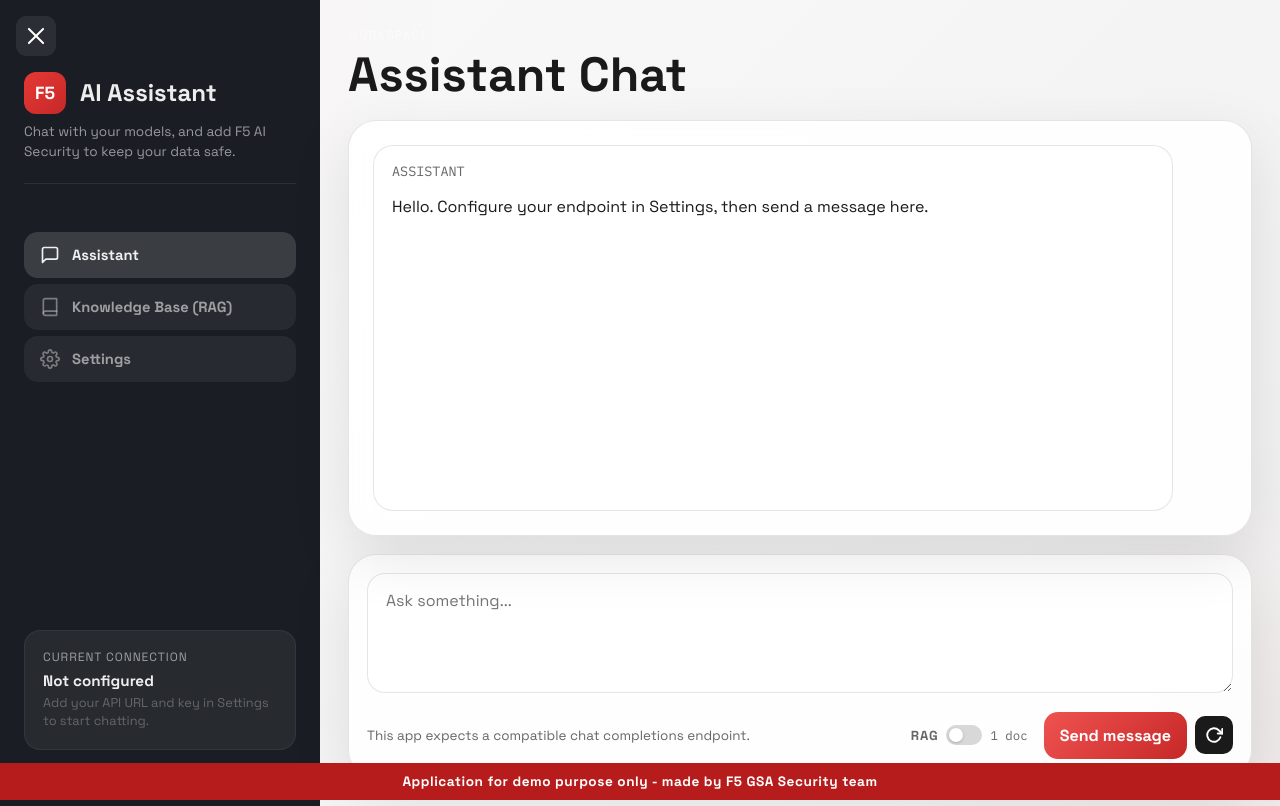
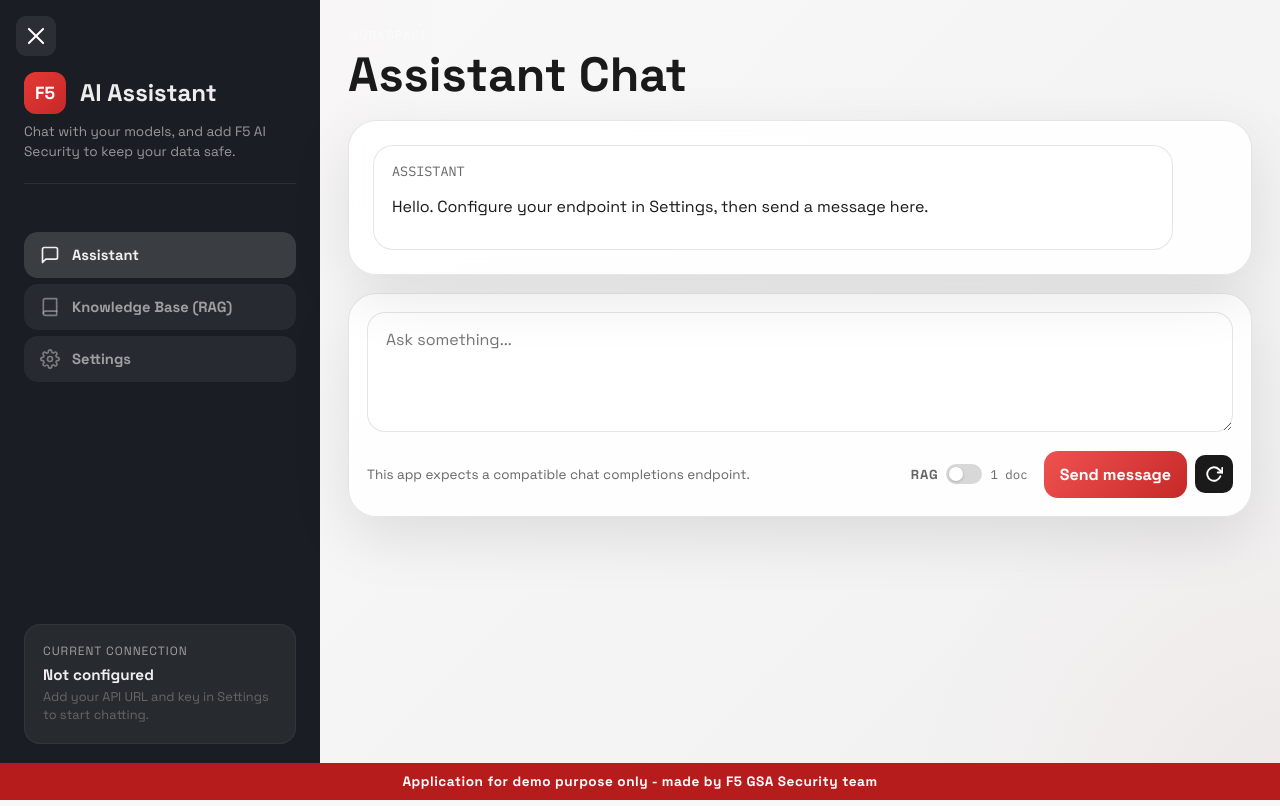
Before and after one commit to MattDierick/ai-assistant-demo-app, a Flask app: page / in a window 1280 px wide. Run offline with Flask 3, Linux system fonts and the light colour scheme.

Commit message:
fix size frame

```diff
--- a/static/styles.css
+++ b/static/styles.css
@@ -340,7 +340,6 @@
   display: grid;
   gap: 14px;
   padding: 24px;
-  min-height: 52vh;
   max-height: 60vh;
   overflow: auto;
 }
```
